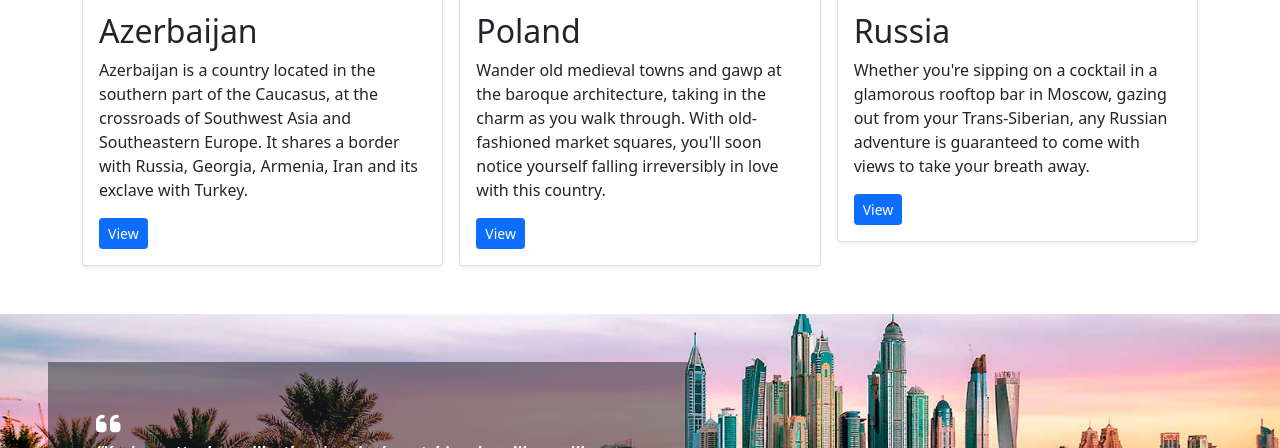
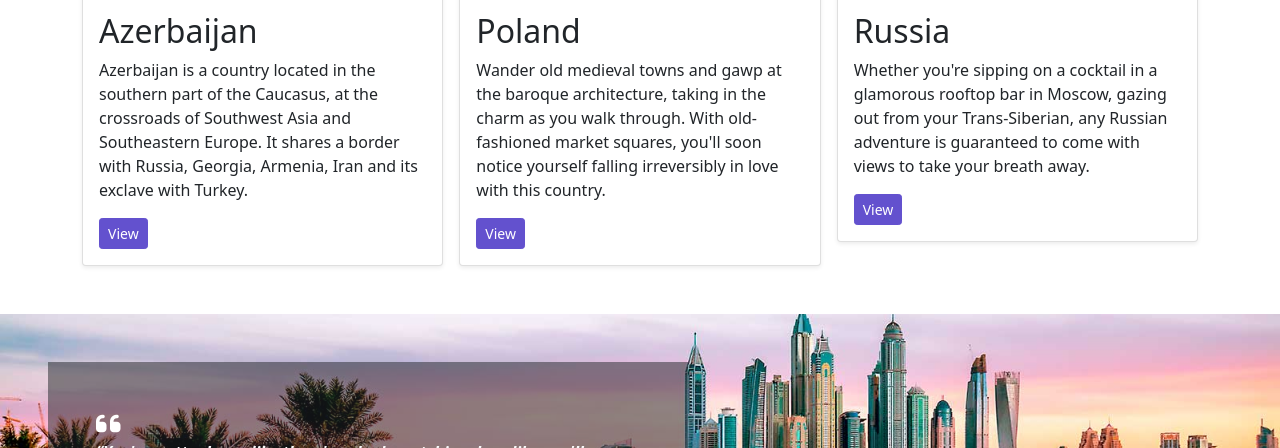
Before and after one commit to isaacemilien/LocationsToFilm, a PHP site: page / in a window 1280 px wide. Shown: the part 840-1288 px from the top of the page. Run offline with PHP 8.4, Linux system fonts and the light colour scheme; some libraries are stand-ins or nearby versions.

Commit message:
Changed button colours

```diff
--- a/azerbaijan.php
+++ b/azerbaijan.php
@@ -24,7 +24,7 @@
               <p class="card-text">Lorem ipsum dolor sit, amet consectetur adipisicing elit. Fugiat deserunt incidunt cupiditate earum vel possimus quae quasi rerum aut error.</p>
               <div class="d-flex justify-content-between align-items-center">
                 <div class="btn-group">
-                  <button onclick="window.location.href='./commercial-properties.php'" type="button" class="btn btn-sm btn-primary">View</button>
+                  <button onclick="window.location.href='./commercial-properties.php'" type="button" class="btn btn-sm btn-primary" style="background-color: #6351ce; border-color: #6351ce">View</button>
                 </div>
               </div>
             </div>
@@ -41,7 +41,7 @@
               <p class="card-text">Lorem ipsum dolor sit, amet consectetur adipisicing elit. Fugiat deserunt incidunt cupiditate earum vel possimus quae quasi rerum aut error.</p>
               <div class="d-flex justify-content-between align-items-center">
                 <div class="btn-group">
-                  <button type="button" class="btn btn-sm btn-primary">View</button>
+                  <button type="button" class="btn btn-sm btn-primary" style="background-color: #6351ce; border-color: #6351ce">View</button>
                 </div>
               </div>
             </div>
@@ -58,7 +58,7 @@
               <!-- Text -->
               <div class="d-flex justify-content-between align-items-center">
                 <div class="btn-group">
-                  <button type="button" class="btn btn-sm btn-primary">View</button>
+                  <button type="button" class="btn btn-sm btn-primary" style="background-color: #6351ce; border-color: #6351ce">View</button>
                 </div>
               </div>
             </div>
--- a/index.php
+++ b/index.php
@@ -59,7 +59,7 @@
               <p class="card-text">Azerbaijan is a country located in the southern part of the Caucasus, at the crossroads of Southwest Asia and Southeastern Europe. It shares a border with Russia, Georgia, Armenia, Iran and its exclave with Turkey.</p>
               <div class="d-flex justify-content-between align-items-center">
                 <div class="btn-group">
-                  <button onclick="window.location.href=''" type="button" class="btn btn-sm btn-primary">View</button>
+                  <button onclick="window.location.href=''" type="button" class="btn btn-sm btn-primary" style="background-color: #6351ce; border-color: #6351ce">View</button>
                 </div>
               </div>
             </div>
@@ -76,7 +76,7 @@
               <p class="card-text">Wander old medieval towns and gawp at the baroque architecture, taking in the charm as you walk through. With old-fashioned market squares, you'll soon notice yourself falling irreversibly in love with this country.</p>
               <div class="d-flex justify-content-between align-items-center">
                 <div class="btn-group">
-                  <button type="button" class="btn btn-sm btn-primary">View</button>
+                  <button type="button" class="btn btn-sm btn-primary" style="background-color: #6351ce; border-color: #6351ce">View</button>
                 </div>
               </div>
             </div>
@@ -93,7 +93,7 @@
               <!-- Text -->
               <div class="d-flex justify-content-between align-items-center">
                 <div class="btn-group">
-                  <button type="button" class="btn btn-sm btn-primary">View</button>
+                  <button type="button" class="btn btn-sm btn-primary" style="background-color: #6351ce; border-color: #6351ce">View</button>
                 </div>
               </div>
             </div>
```
